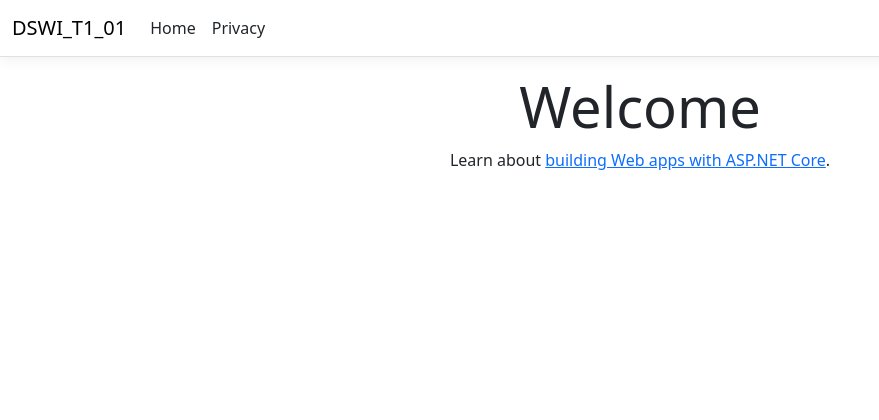
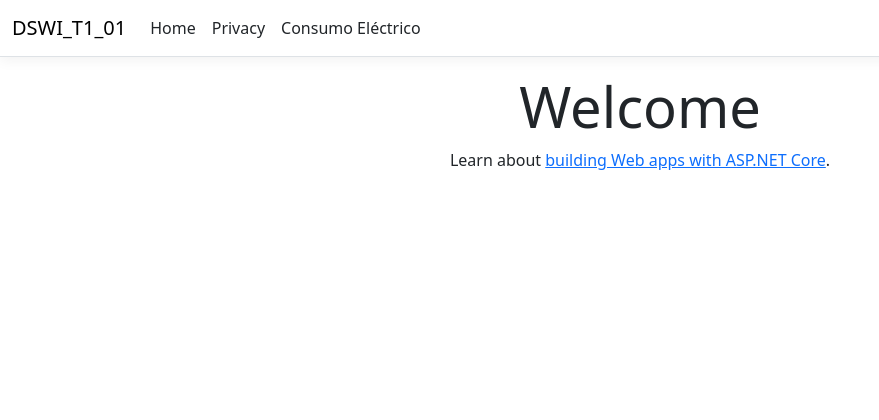
Before and after one commit to gianzn/DSWI_T1_02, an ASP.NET Core app: page / in a window 1280 px wide. Shown: the top 420 px of the page, without its empty margins (0-879 px from the left). Run offline with ASP.NET Core 8, Linux system fonts and the light colour scheme; style sheets or scripts are compiled from the project's sources.

Commit message:
Modificacion del layout.
Se agregó un enlace para pruebas de vistas. Sin afectar el resto base.

```diff
--- a/DSWI_T1_01/Views/Shared/_Layout.cshtml
+++ b/DSWI_T1_01/Views/Shared/_Layout.cshtml
@@ -26,6 +26,9 @@
                         <li class="nav-item">
                             <a class="nav-link text-dark" asp-area="" asp-controller="Home" asp-action="Privacy">Privacy</a>
                         </li>
+                        <li class="nav-item">
+                            <a class="nav-link text-dark" asp-area="" asp-controller="ConsumoElectrico" asp-action="ConsumoElectrico">Consumo Eléctrico</a>
+                        </li>
                     </ul>
                 </div>
             </div>
```
